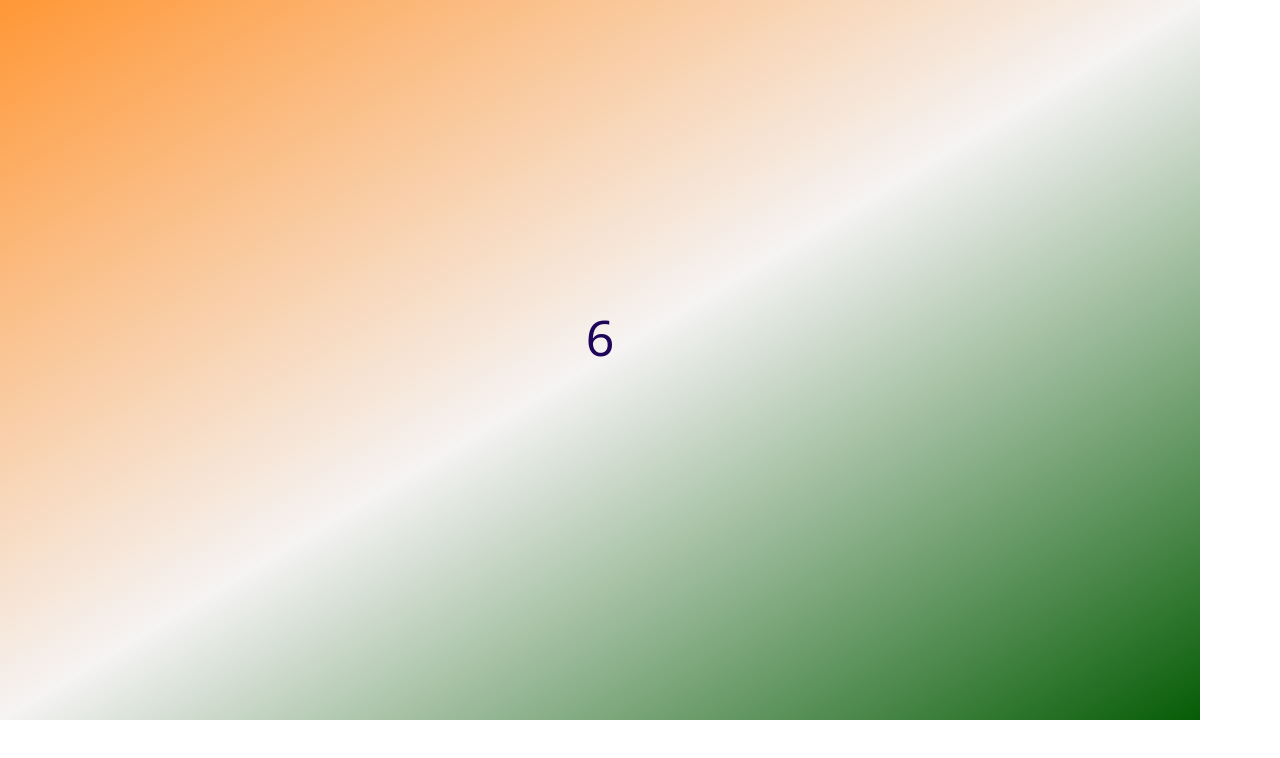
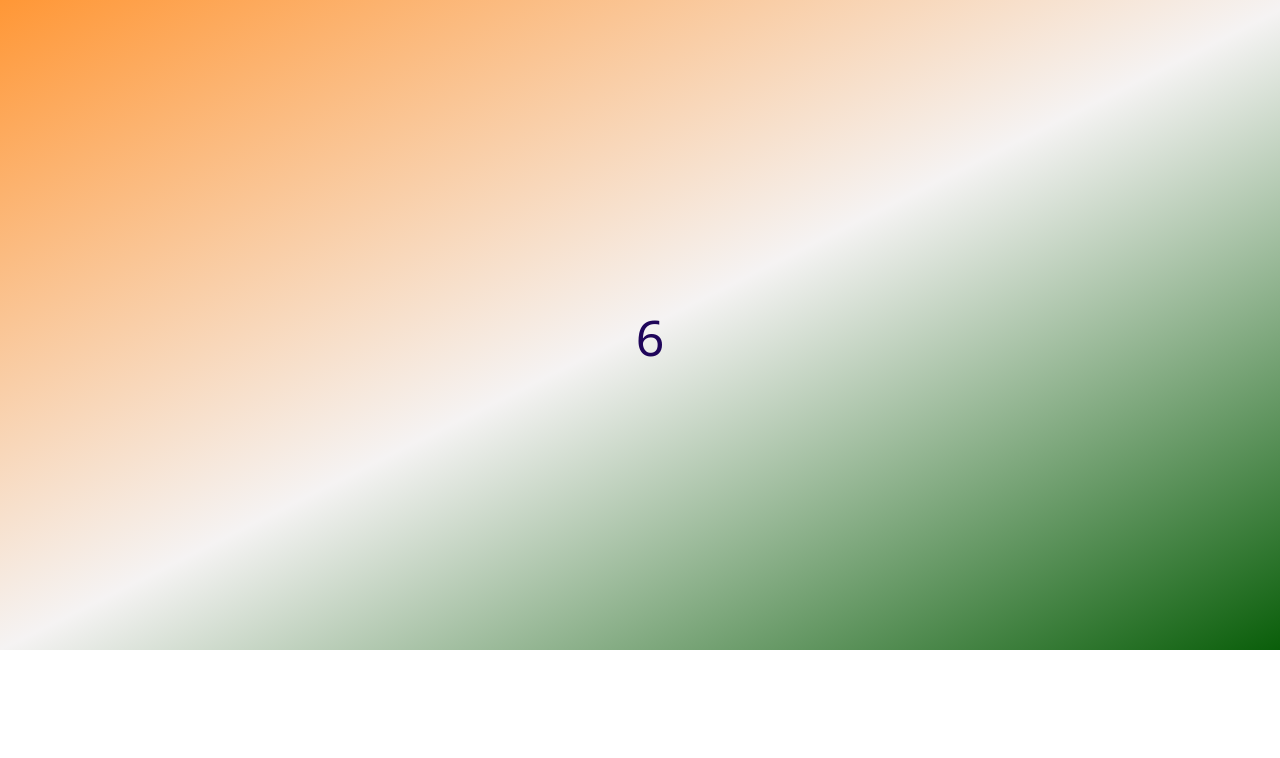
Before and after one commit to Shahidkhan33/Async-programming--Day--1-Callback-hell, a plain HTML site: page index.html in a window 1280 px wide. Drawn offline with nearby package versions, Linux system fonts and the light colour scheme.

Commit message:
Update style.css

```diff
--- a/style.css
+++ b/style.css
@@ -1,6 +1,6 @@
 .count{
-    height: 720px;
-    width: 1200px;
+    height: 650px;
+    width: 1300px;
     text-align:center;
     font-size:50px;
     color:rgb(31, 5, 90);
```
